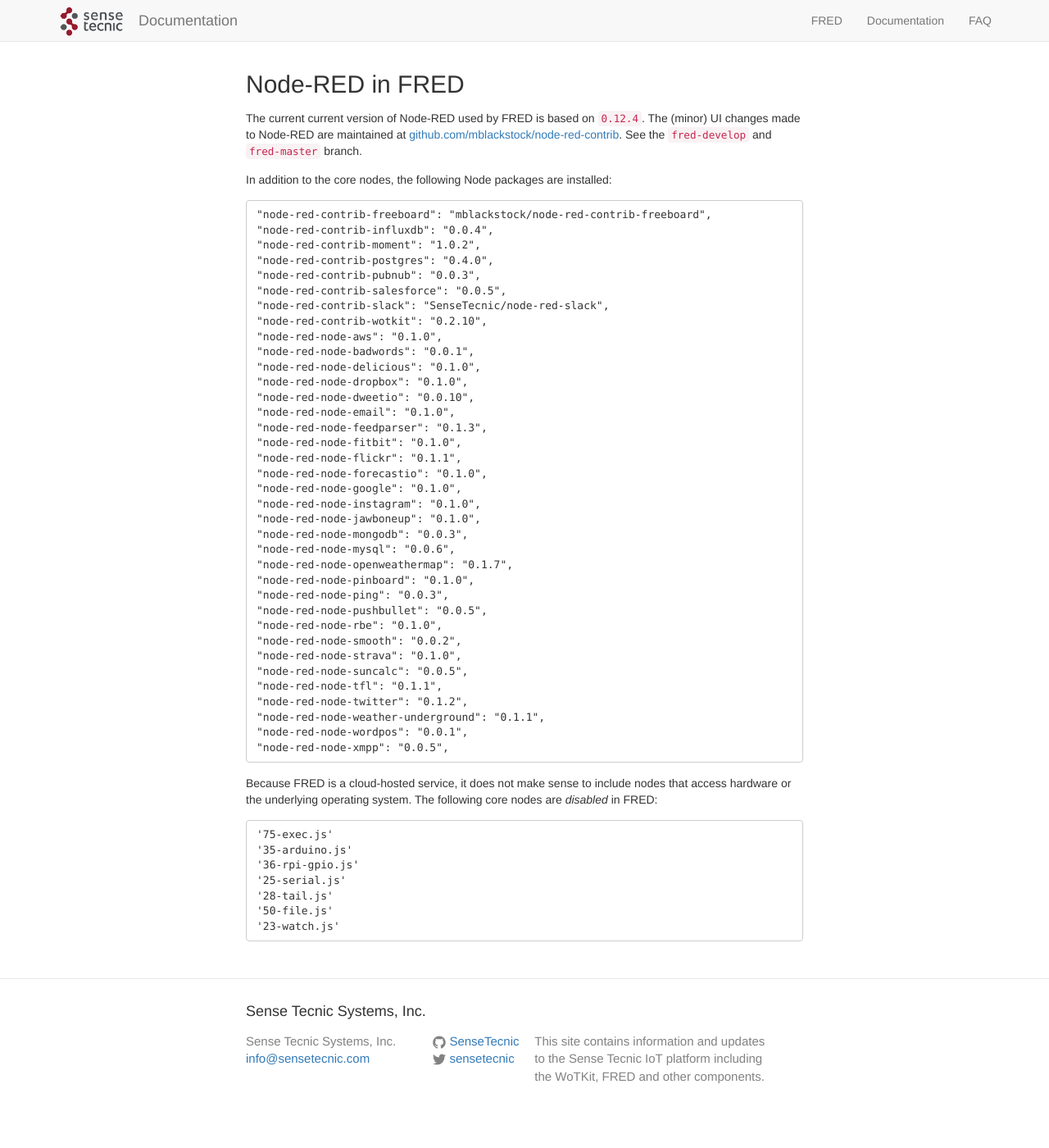
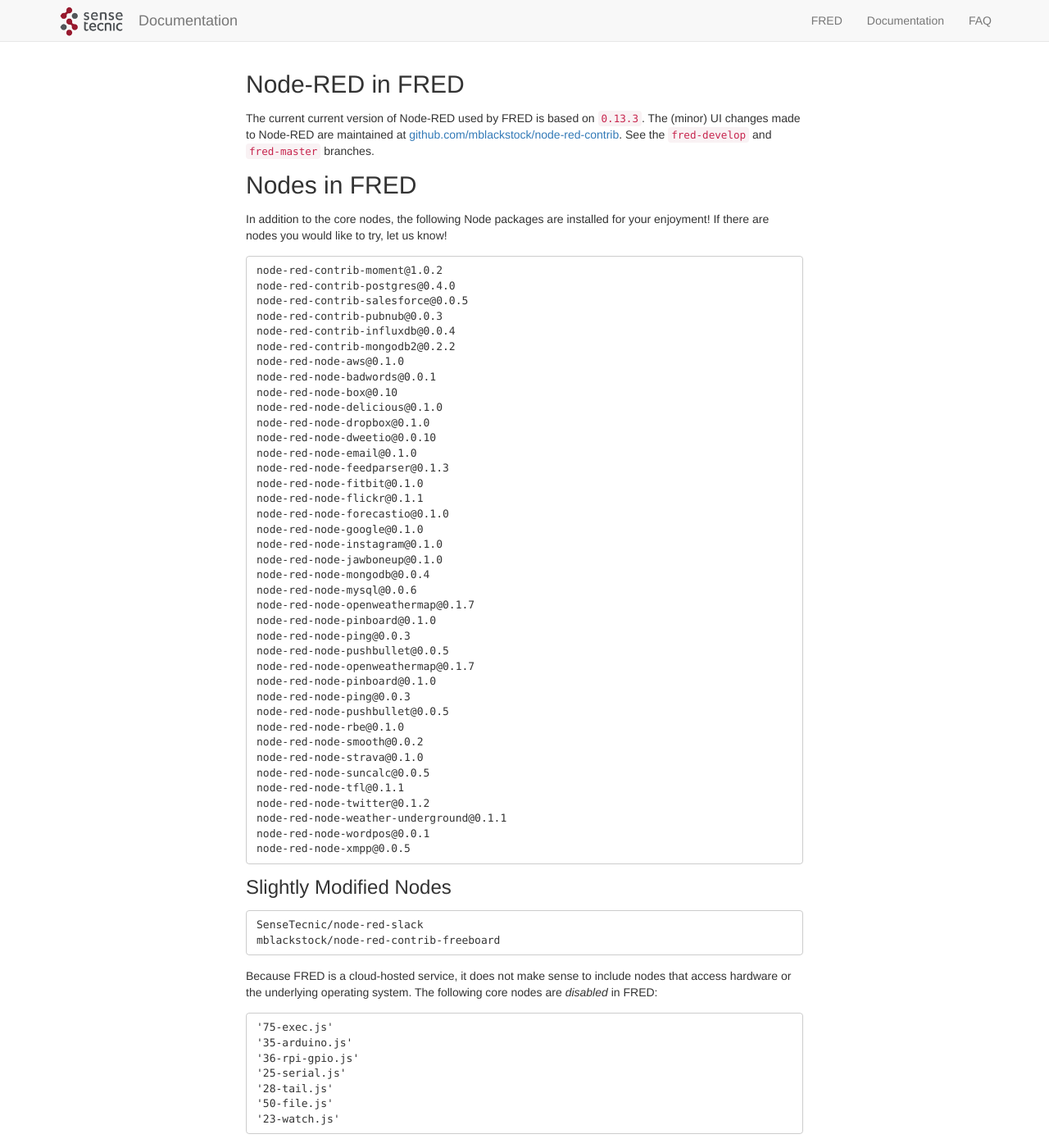
Before and after one commit to SenseTecnic/SenseTecnic.github.io, a Jekyll site: the page built from fred/nodered.md, in a window 1280 px wide and 1400 px high. Shown: the whole window at 82% size. Built offline with Jekyll 4.4.1, drawn with Linux system fonts in a browser that asks for light colours.

Commit message:
Updates to documentation getting ready for paid subscriptions, remove wotkit, remove updates, update node list.

```diff
--- a/fred/nodered.md
+++ b/fred/nodered.md
@@ -4,46 +4,54 @@
 ---
 ## Node-RED in FRED
 
-The current current version of Node-RED used by FRED is based on `0.12.4`.  The (minor) UI changes made to Node-RED are maintained at [github.com/mblackstock/node-red-contrib](https://github.com/mblackstock/node-red-contrib).  See the `fred-develop` and `fred-master` branch.
+The current current version of Node-RED used by FRED is based on `0.13.3`.  The (minor) UI changes made to Node-RED are maintained at [github.com/mblackstock/node-red-contrib](https://github.com/mblackstock/node-red-contrib).  See the `fred-develop` and `fred-master` branches.
 
-In addition to the core nodes, the following Node packages are installed:
+## Nodes in FRED
+In addition to the core nodes, the following Node packages are installed for your enjoyment!  If there are nodes you would like to try, let us know!
 
-    "node-red-contrib-freeboard": "mblackstock/node-red-contrib-freeboard",
-    "node-red-contrib-influxdb": "0.0.4",
-    "node-red-contrib-moment": "1.0.2",
-    "node-red-contrib-postgres": "0.4.0",
-    "node-red-contrib-pubnub": "0.0.3",
-    "node-red-contrib-salesforce": "0.0.5",
-    "node-red-contrib-slack": "SenseTecnic/node-red-slack",
-    "node-red-contrib-wotkit": "0.2.10",
-    "node-red-node-aws": "0.1.0",
-    "node-red-node-badwords": "0.0.1",
-    "node-red-node-delicious": "0.1.0",
-    "node-red-node-dropbox": "0.1.0",
-    "node-red-node-dweetio": "0.0.10",
-    "node-red-node-email": "0.1.0",
-    "node-red-node-feedparser": "0.1.3",
-    "node-red-node-fitbit": "0.1.0",
-    "node-red-node-flickr": "0.1.1",
-    "node-red-node-forecastio": "0.1.0",
-    "node-red-node-google": "0.1.0",
-    "node-red-node-instagram": "0.1.0",
-    "node-red-node-jawboneup": "0.1.0",
-    "node-red-node-mongodb": "0.0.3",
-    "node-red-node-mysql": "0.0.6",
-    "node-red-node-openweathermap": "0.1.7",
-    "node-red-node-pinboard": "0.1.0",
-    "node-red-node-ping": "0.0.3",
-    "node-red-node-pushbullet": "0.0.5",
-    "node-red-node-rbe": "0.1.0",
-    "node-red-node-smooth": "0.0.2",
-    "node-red-node-strava": "0.1.0",
-    "node-red-node-suncalc": "0.0.5",
-    "node-red-node-tfl": "0.1.1",
-    "node-red-node-twitter": "0.1.2",
-    "node-red-node-weather-underground": "0.1.1",
-    "node-red-node-wordpos": "0.0.1",
-    "node-red-node-xmpp": "0.0.5",
+    node-red-contrib-moment@1.0.2
+    node-red-contrib-postgres@0.4.0
+    node-red-contrib-salesforce@0.0.5
+    node-red-contrib-pubnub@0.0.3
+    node-red-contrib-influxdb@0.0.4
+    node-red-contrib-mongodb2@0.2.2
+    node-red-node-aws@0.1.0
+    node-red-node-badwords@0.0.1
+    node-red-node-box@0.10
+    node-red-node-delicious@0.1.0
+    node-red-node-dropbox@0.1.0
+    node-red-node-dweetio@0.0.10
+    node-red-node-email@0.1.0
+    node-red-node-feedparser@0.1.3
+    node-red-node-fitbit@0.1.0
+    node-red-node-flickr@0.1.1
+    node-red-node-forecastio@0.1.0
+    node-red-node-google@0.1.0
+    node-red-node-instagram@0.1.0
+    node-red-node-jawboneup@0.1.0
+    node-red-node-mongodb@0.0.4
+    node-red-node-mysql@0.0.6
+    node-red-node-openweathermap@0.1.7
+    node-red-node-pinboard@0.1.0
+    node-red-node-ping@0.0.3
+    node-red-node-pushbullet@0.0.5
+    node-red-node-openweathermap@0.1.7
+    node-red-node-pinboard@0.1.0
+    node-red-node-ping@0.0.3
+    node-red-node-pushbullet@0.0.5
+    node-red-node-rbe@0.1.0
+    node-red-node-smooth@0.0.2
+    node-red-node-strava@0.1.0
+    node-red-node-suncalc@0.0.5
+    node-red-node-tfl@0.1.1
+    node-red-node-twitter@0.1.2
+    node-red-node-weather-underground@0.1.1
+    node-red-node-wordpos@0.0.1
+    node-red-node-xmpp@0.0.5
+
+### Slightly Modified Nodes
+    SenseTecnic/node-red-slack
+    mblackstock/node-red-contrib-freeboard
 
 Because FRED is a cloud-hosted service, it does not make sense to include nodes that access hardware or the underlying operating system.  The following core nodes are *disabled* in FRED:
 
```
Also changed, not shown: fred/faq.md (+21 -23 lines), fred/index.md (+2 -1 lines), index.html (+7 -39 lines).
